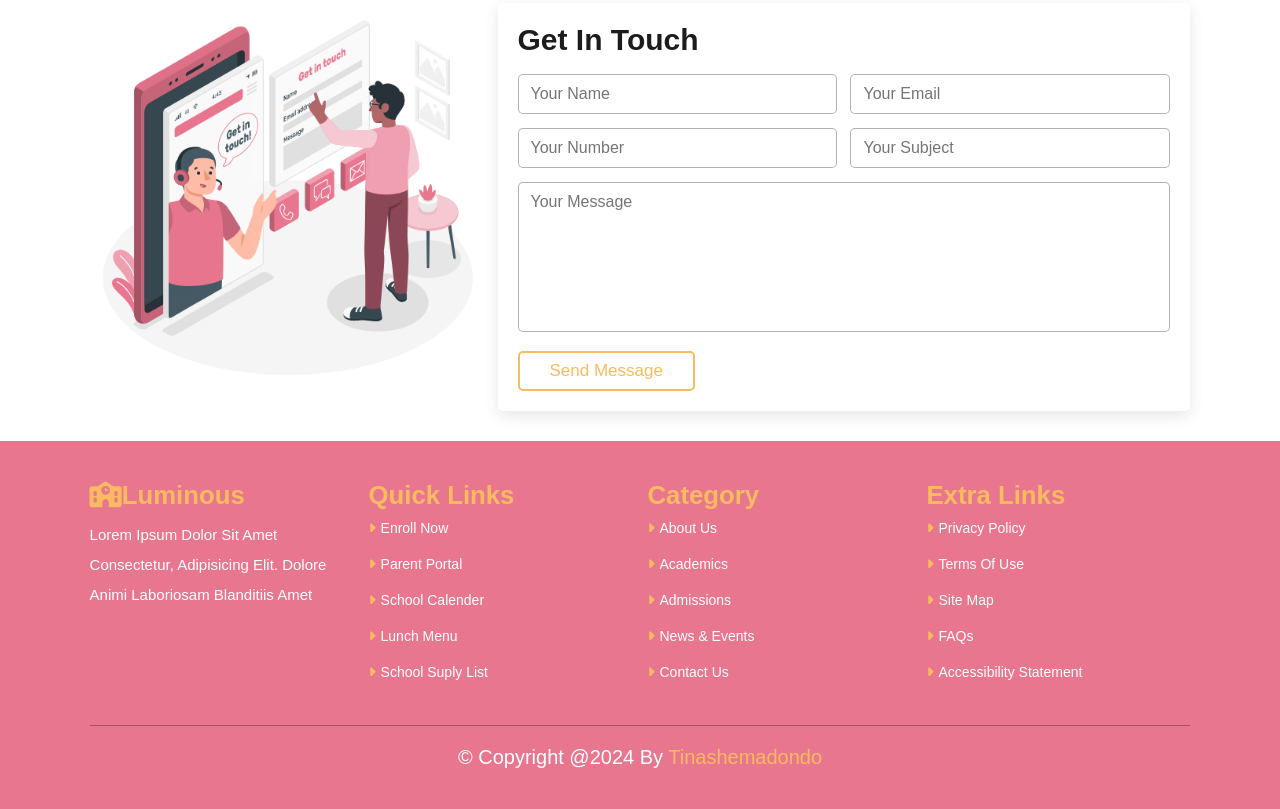
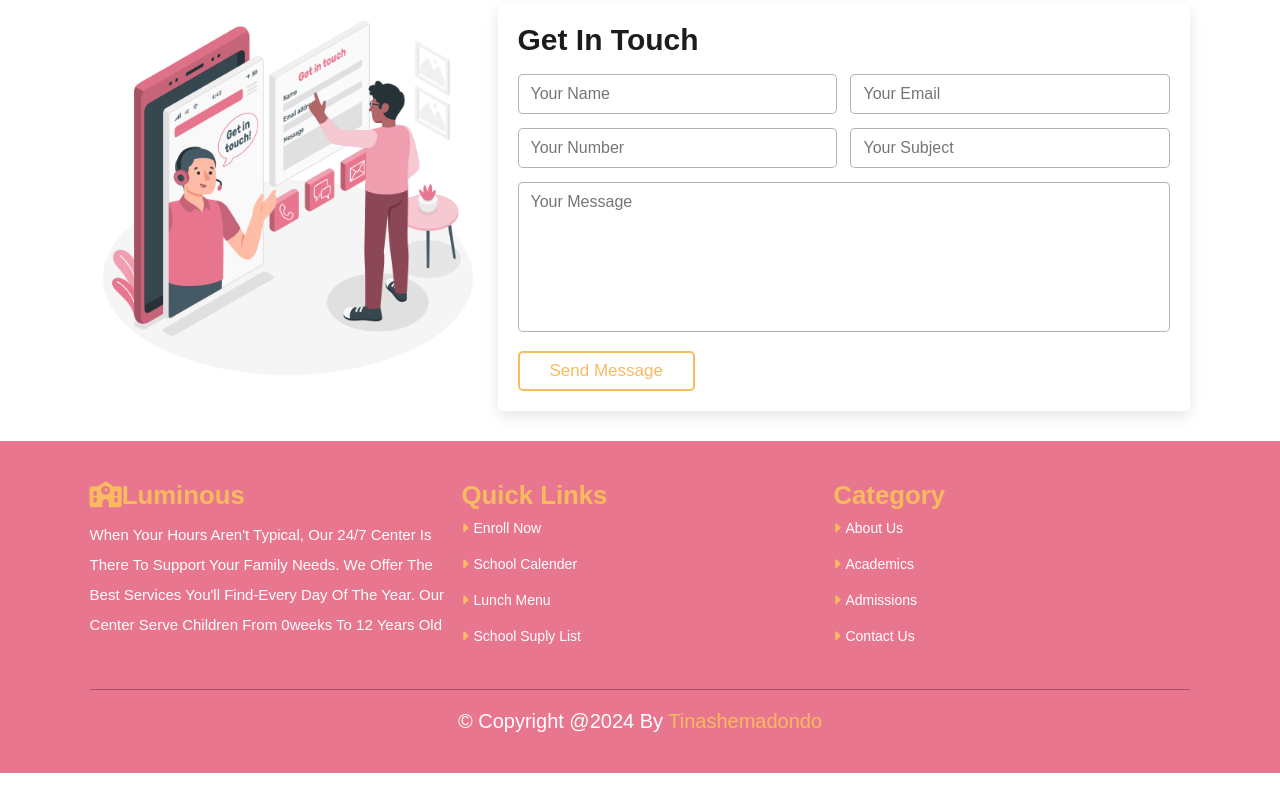
Before and after one commit to TinasheRoy/luminous, a plain HTML site: page index.html in a window 1280 px wide. Shown: the part 4882-5691 px from the top of the page. After the commit the page ends 5655 px from the top, so only its background shows below. Drawn offline with Linux system fonts and the light colour scheme.

Commit message:
footer change

```diff
--- a/index.html
+++ b/index.html
@@ -286,13 +286,12 @@
   <div class="box-container">
     <div class="box">
       <h3><i class="fas fa-school"></i>luminous</h3>
-      <p>Lorem ipsum dolor sit amet consectetur, adipisicing elit. Dolore animi laboriosam blanditiis amet </p>
+      <p>When your hours aren't typical, our 24/7 center is there to support your family needs. We offer the best services you'll find-every day of the year. Our center serve children from 0weeks to 12 years old</p>
     </div>
 
     <div class="box">
       <h3>quick links</h3>
-      <a href="#"><i class="fas fa-caret-right"></i>enroll now</a>
-      <a href="#"><i class="fas fa-caret-right"></i>parent portal</a>
+      <a href="#contact"><i class="fas fa-caret-right"></i>enroll now</a>
       <a href="#"><i class="fas fa-caret-right"></i>school calender</a>
       <a href="#"><i class="fas fa-caret-right"></i>lunch menu</a>
       <a href="#"><i class="fas fa-caret-right"></i>school suply list</a>
@@ -300,21 +299,12 @@
 
     <div class="box">
       <h3>category</h3>
-      <a href="#"><i class="fas fa-caret-right"></i>about us</a>
+      <a href="#about"><i class="fas fa-caret-right"></i>about us</a>
       <a href="#"><i class="fas fa-caret-right"></i>academics</a>
-      <a href="#"><i class="fas fa-caret-right"></i>admissions</a>
-      <a href="#"><i class="fas fa-caret-right"></i>news & events</a>
-      <a href="#"><i class="fas fa-caret-right"></i>contact us</a>
+      <a href="#contact"><i class="fas fa-caret-right"></i>admissions</a>
+      <a href="#contact"><i class="fas fa-caret-right"></i>contact us</a>
     </div>
 
-    <div class="box">
-      <h3>extra links</h3>
-      <a href="#"><i class="fas fa-caret-right"></i>privacy policy</a>
-      <a href="#"><i class="fas fa-caret-right"></i>terms of use</a>
-      <a href="#"><i class="fas fa-caret-right"></i>site map</a>
-      <a href="#"><i class="fas fa-caret-right"></i>FAQs</a>
-      <a href="#"><i class="fas fa-caret-right"></i>accessibility statement</a>
-    </div>
 
 
   </div>
```
